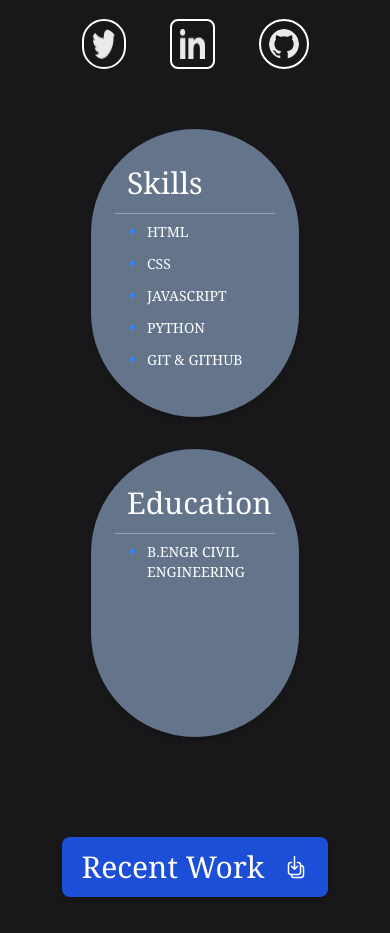
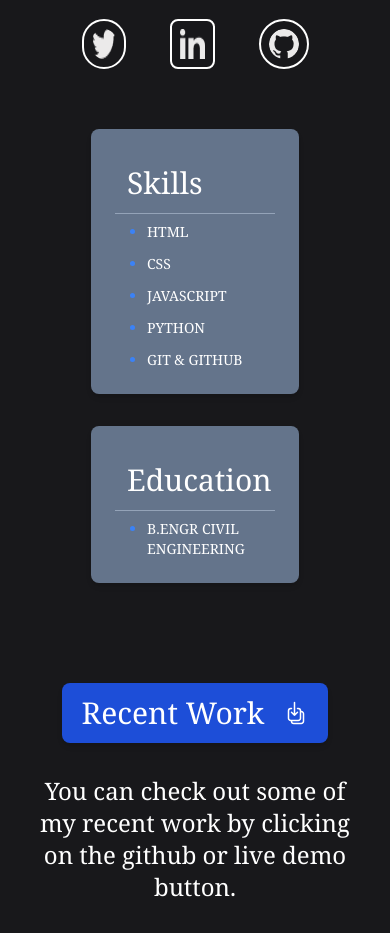
Before and after one commit to Classytobs/portfolio-11, a React (Create React App) app: page / in a window 390 px wide. Shown: the part 1245-2178 px from the top of the page. Built offline with nearby package versions, Linux system fonts and the light colour scheme.

Commit message:
working on the screen responsiveness

```diff
--- a/src/Components/About/About.jsx
+++ b/src/Components/About/About.jsx
@@ -32,7 +32,7 @@
               <img src={github} alt='github' className='border-solid border-2 border-white p-2 rounded-full  transition ease-in-out delay-150 hover:-translate-y-1 hover:scale-110 duration-300' />
             </div>
             <div className='flex flex-col gap-y-8 mt-10 mb-10 text-start'>
-              <div className='rounded-full cursor-pointer bg-slate-500 hover:bg-slate-600 divide-y divide-slate-400 shadow-md w-52 h-72 transition ease-in-out delay-150 hover:-translate-y-1 hover:scale-110 duration-300 p-6'>
+              <div className='rounded-lg cursor-pointer bg-slate-500 hover:bg-slate-600 divide-y divide-slate-400 shadow-md w-52 h-66 transition ease-in-out delay-150 hover:-translate-y-1 hover:scale-110 duration-300 p-6'>
                 <h1 className='text-3xl p-3'>Skills</h1>
                   <ul className="marker:text-blue-500 list-disc pl-8 space-y-3 pt-2 text-sm">
                     <li>HTML</li>
@@ -42,7 +42,7 @@
                     <li>GIT & GITHUB</li>
                   </ul>
               </div>
-              <div className='rounded-full divide-y cursor-pointer divide-slate-400 bg-slate-500 hover:bg-slate-600 shadow-md w-52 h-72 transition ease-in-out delay-150 hover:-translate-y-1 hover:scale-110 duration-300 p-6'>
+              <div className='rounded-lg divide-y cursor-pointer divide-slate-400 bg-slate-500 hover:bg-slate-600 shadow-md w-52 h-66 transition ease-in-out delay-150 hover:-translate-y-1 hover:scale-110 duration-300 p-6'>
                 <h1 className='text-3xl p-3'>Education</h1>
                   <ul className="marker:text-blue-500 list-disc pl-8 space-y-3 pt-2 text-sm">
                     <li>B.ENGR CIVIL ENGINEERING</li>
```
